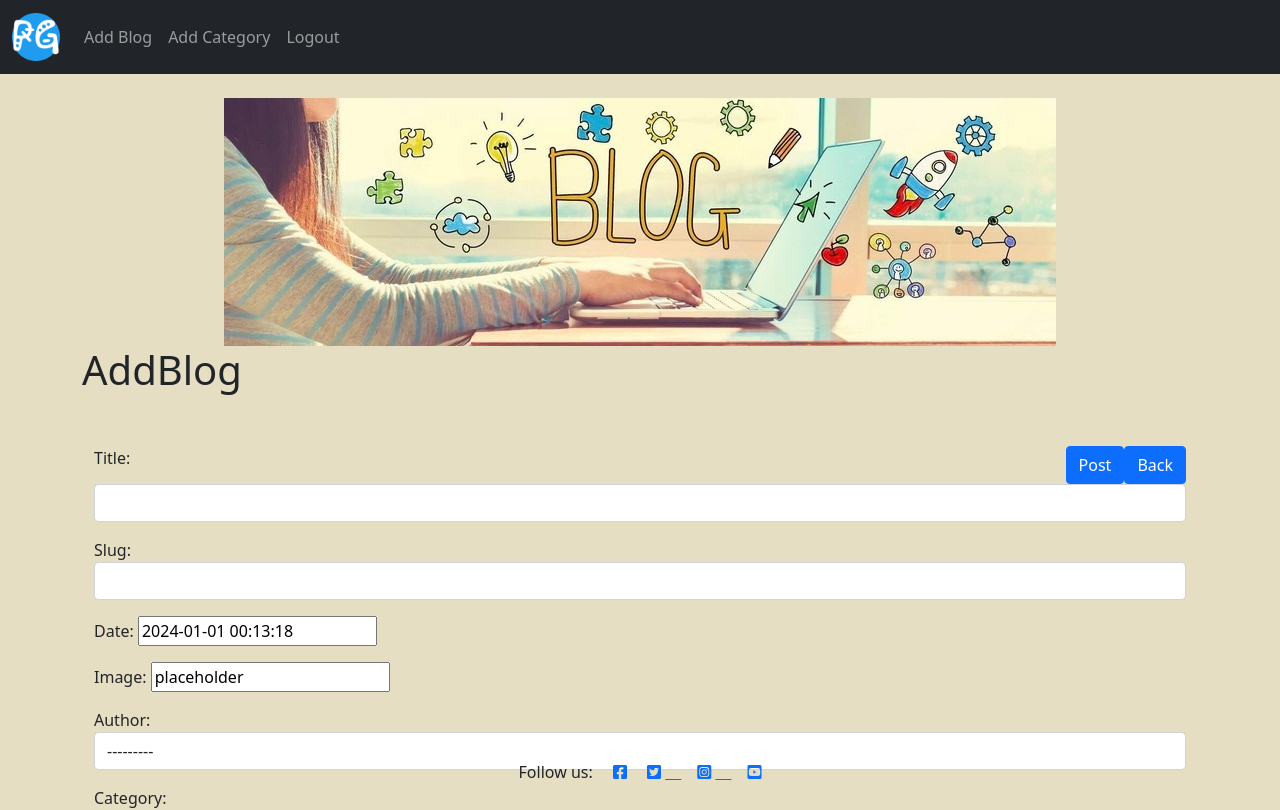
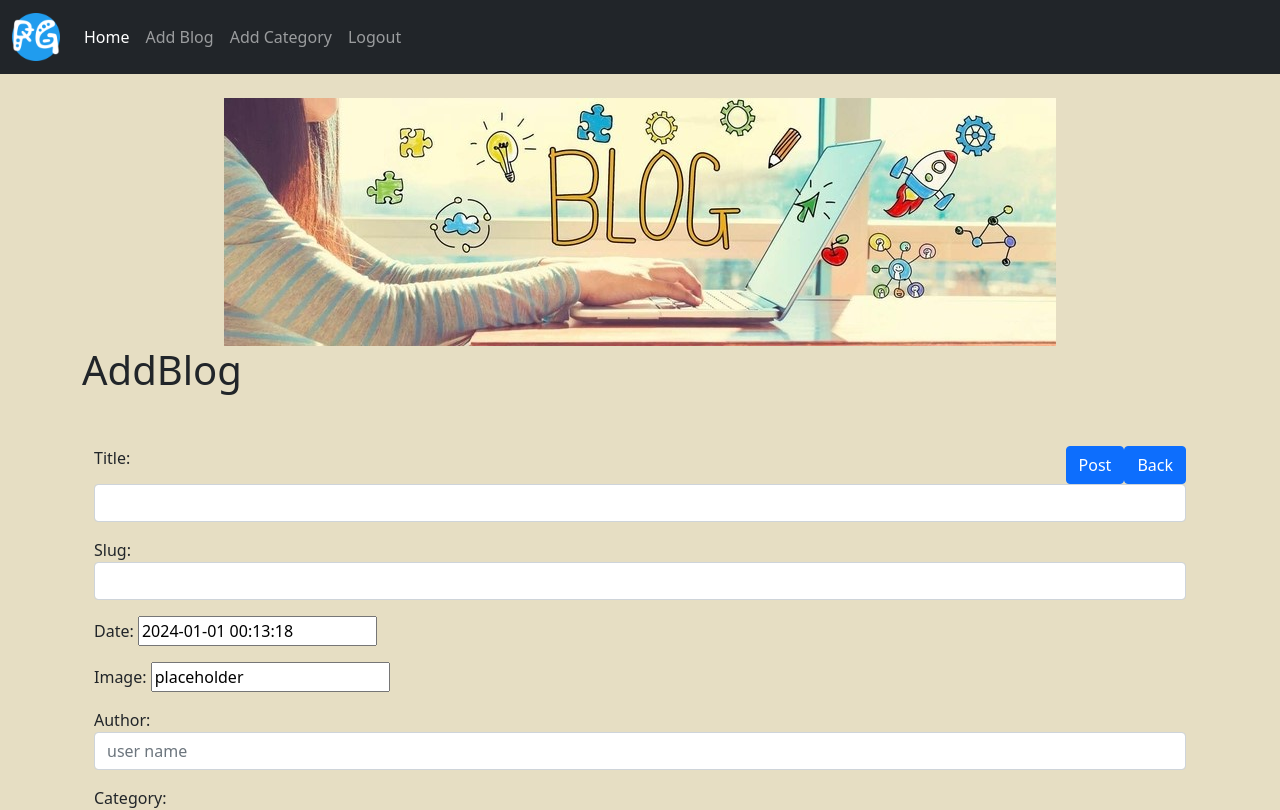
Before and after one commit to PallaviGoel1/BlogProject4, a Django app: page /add_post/ in a window 1280 px wide. Shown: the top 810 px of the page. Run offline with Django 3.2, Linux system fonts and the light colour scheme; the visitor is signed in with stand-in values (Sample User, id 1); data comes from the database, SQL or seed files in the repository.

Commit message:
update valid user id with add,edit,delete post

```diff
--- a/blogapp/admin.py
+++ b/blogapp/admin.py
@@ -3,17 +3,18 @@ from .models import Post, Comment, Category
 from django_summernote.admin import SummernoteModelAdmin
 
 # Register your models here.
-#admin.site.register(Post)
+
 admin.site.register(Comment)
 admin.site.register(Category)
 
 
 #@admin.register(Post)
-class PostAdmin(SummernoteModelAdmin):
+class PostAdmin(admin.ModelAdmin):
 
     list_display = ('title', 'slug', 'date')
     search_fields = ['title', 'body']
     list_filter = ( 'slug','date')
     prepopulated_fields = {'slug': ('title',)}
     summernote_fields = ('body',)
+    list_per_page = 4
 admin.site.register(Post, PostAdmin)
--- a/blogapp/forms.py
+++ b/blogapp/forms.py
@@ -21,7 +21,7 @@ class PostForm(forms.ModelForm):
         widgets = {
             'title': forms.TextInput(attrs={'class':'form-control'}),
             'slug' : forms.TextInput(attrs={'class':'form-control'}),
-            'author' : forms.Select(attrs={'class':'form-control'}),
+            'author' : forms.TextInput(attrs={'class':'form-control','placeholder':'user name','typr':'hidden'}),
             'category' : forms.Select(choices=choice_list,attrs={'class':'form-control'}),
             'body' : forms.Textarea(attrs={'class':'form-control'}),
         }
--- a/blogapp/models.py
+++ b/blogapp/models.py
@@ -21,7 +21,7 @@ class Post(models.Model):
     author = models.ForeignKey(User, on_delete=models.CASCADE)
     date = models.DateTimeField(default=timezone.now)
     category =  models.CharField(max_length=255, default='coding')
-    body = models.TextField()
+    body = models.TextField(max_length=10000)
     likes = models.ManyToManyField(User,related_name = 'blogpost_like', blank=True)
     featured_image = CloudinaryField('image', default='placeholder')
 
--- a/blogapp/urls.py
+++ b/blogapp/urls.py
@@ -1,7 +1,7 @@
 from django.urls import path
 from .views import HomeView, BlogDetailView, AddBlogView, LikeView, UpdatePostView, DeletePostView, AddCommentView, AddCategoryView, CategoryView
 
-
+#all files path here
 urlpatterns = [
     path('', HomeView.as_view(), name = "home"),
     path('Blog/<int:pk>', BlogDetailView.as_view(), name = "post_detail"),
--- a/blogapp/views.py
+++ b/blogapp/views.py
@@ -4,6 +4,7 @@ from .models import Post, Comment, Category
 from .forms import PostForm , EditForm, CommentForm
 from django.http import HttpResponseRedirect
 from django.urls import reverse_lazy
+
 
 # Create your views here.
 
@@ -23,6 +24,7 @@ class HomeView(ListView):
     model = Post
     template_name = 'homepage.html'
     ordering = ['-date']
+
 
 
 def CategoryView(request, cats):
--- a/blogproject/settings.py
+++ b/blogproject/settings.py
@@ -32,8 +32,8 @@ SECRET_KEY = os.environ.get('SECRET_KEY')
 # SECURITY WARNING: don't run with debug turned on in production!
 DEBUG = True
 
-#ALLOWED_HOSTS = ['8000-pallavigoel-blogproject-skjlyzwlvjh.ws-eu107.gitpod.io',"localhost"]
-ALLOWED_HOSTS = ['miniblog23-f66148cb72c8.herokuapp.com',"localhost"]
+ALLOWED_HOSTS = ['8000-pallavigoel-blogproject-skjlyzwlvjh.ws-eu107.gitpod.io',"localhost"]
+#ALLOWED_HOSTS = ['miniblog23-f66148cb72c8.herokuapp.com',"localhost"]
 
 #login/logout url
 LOGIN_REDIRECT_URL = 'home'
--- a/blogproject/urls.py
+++ b/blogproject/urls.py
@@ -18,7 +18,7 @@ from django.urls import path, include
 from django.conf import settings
 from django.conf.urls.static import static
 
-
+#all install app in django
 urlpatterns = [
     path('admin/', admin.site.urls),
     path('', include('blogapp.urls')),
--- a/templates/add_post.html
+++ b/templates/add_post.html
@@ -11,7 +11,8 @@
             <div class="container">
                 <form method="POST" enctype="multipart/form-data">
                         <a href="{% url 'home' %}" class="btn btn-primary float-end">Back</a>
-                <button class="btn btn-primary float-end btn-primary-spacing" type="submit">Post</button>
+                    <button class="btn btn-primary float-end btn-primary-spacing" type="submit">
+                        <a href="{% url 'home' %}" class="float-end"></a>Post</button>
 
                     {% csrf_token %}
                     {{ form.media }}
--- a/templates/base.html
+++ b/templates/base.html
@@ -33,8 +33,11 @@
             <span class="navbar-toggler-icon"></span>
           </button>
           <div class="collapse navbar-collapse" id="navbarSupportedContent">
-            <ul class="navbar-nav me-auto">
+            <ul class="navbar-nav">
+              <a class="nav-link active" aria-current="page" href="{% url 'home' %}">Home</a>
+
                 {% if user.is_authenticated %}
+
                   <li class="nav-item">
                     <a class="nav-link" href="{% url 'add_post' %}">Add Blog</a>
                   </li>
@@ -67,14 +70,14 @@
         {% endblock %}
 </div>
 
-    <!---Footer-->
+    <!---Footer
     <footer class="footer mt-auto py-3">
         <p class="m-0 text-center text-black">Follow us:
             <a href="https://www.facebook.com/" class="facebook" target="_blank"> <i class="fab fa-facebook-square ms-3"></i></a>
             <a href="https://twitter.com/" class="twitter" target="_blank"><i class="fab fa-twitter-square ms-3"></i></a>
             <a href="https://www.instagram.com/" class="fa fa-instagram" target="_blank"><i class="fab fa-instagram-square ms-3"></i></a>
             <a href="https://www.youtube.com/" class="fa fa-youtube" target="_blank"><i class="fab fa-youtube-square ms-3"></i></a></p>
-    </footer>
+    </footer>-->
     <script src="https://cdn.jsdelivr.net/npm/bootstrap@5.3.2/dist/js/bootstrap.bundle.min.js" integrity="sha384-C6RzsynM9kWDrMNeT87bh95OGNyZPhcTNXj1NW7RuBCsyN/o0jlpcV8Qyq46cDfL" crossorigin="anonymous"></script>
   </body>
 </html>
--- a/templates/categories.html
+++ b/templates/categories.html
@@ -13,14 +13,14 @@
 
             {% if user.is_authenticated %}
             <a href="{% url 'update_post' post.pk %}">(Edit)</a>
-            <a href="{% url 'delete_post' post.pk %}">Delete</a>
+            <a href="{% url 'delete_post' post.pk %}">Delete</a><br/>
             {% endif %}
         {{ post.body | slice:":200" | safe }}
 
     </li>
 
     {% endfor %}
-    <br/><br/>
+    <br/>
     <a href="{% url 'home' %}" class="btn btn-primary">Back</a>
     </ul>
 {% else %}
--- a/templates/delete_post.html
+++ b/templates/delete_post.html
@@ -4,6 +4,7 @@
 
 
 {% if user.is_authenticated %}
+    {% if user.id == post.author.id %}
         <h1>Delete Post...</h1>
         <br/>
         <br/>
@@ -21,4 +22,8 @@
         You're not allowed here( you're not login ...)
         <a href="{% url 'home' %}" class="btn btn-primary float-end">Back</a>
     {% endif %}
+{% else %}
+    You're not allowed here( you're not login ...)
+    <a href="{% url 'home' %}" class="btn btn-primary float-end">Back</a>
+{% endif %}
 {% endblock %}
--- a/templates/update_post.html
+++ b/templates/update_post.html
@@ -4,6 +4,7 @@
 
 
 {% if user.is_authenticated %}
+    {% if user.id == post.author.id %}
         <h1>UpdateBlog</h1>
         <br/>
         <div class="form-group">
@@ -20,4 +21,9 @@
         <a href="{% url 'home' %}" class="btn btn-primary float-end">Back</a>
     {% endif %}
 
+{% else %}
+    You're not login 'sorry'( you know it...)
+    <a href="{% url 'home' %}" class="btn btn-primary float-end">Back</a>
+{% endif %}
+
 {% endblock %}
```
Also changed, not shown: templates/homepage.html (+11 -5 lines), templates/post_detail.html (+9 -3 lines), blogapp/migrations/0021_alter_post_body.py (added). Lines whose indentation alone changed are shown as unchanged.
